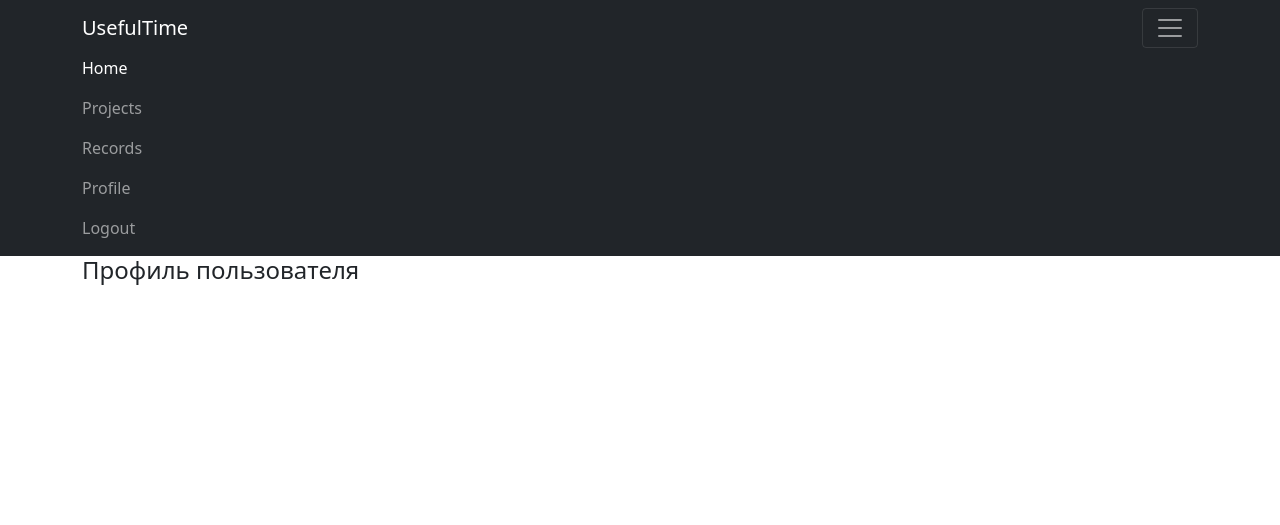
After one commit to killroyka/useful_time, a Django app: page /auth/profile/ in a window 1280 px wide, after a click that opens the changed part. The commit adds this page. Shown: the top 525 px of the page. Run offline with Django 3.2, Linux system fonts and the light colour scheme; the visitor is signed in with stand-in values (Sample User, id 1); some libraries are stand-ins or nearby versions.

Commit message:
profile addet

```diff
--- a/useful_time/templates/includes/base_records_list.html
+++ b/useful_time/templates/includes/base_records_list.html
@@ -3,7 +3,7 @@
     {% for record in records %}
         <div class="col-sm-12 col-md-6 col-lg-4 my-3">
             <a href="/records/{{ record.id }}" class="item">
-                <div class="card" style="width: 100%; border: solid {{ record.project.color }}">
+                <div class="card" style="height: 500px; border: solid {{ record.project.color }}">
                     <div class="card-header">
                         {{ record.name }}
                     </div>
--- a/useful_time/templates/includes/header.html
+++ b/useful_time/templates/includes/header.html
@@ -6,16 +6,16 @@
             <span class="navbar-toggler-icon"></span>
         </button>
         <div class="collapse navbar-collapse" id="navbarNavAltMarkup">
-                <div class="navbar-nav">
+            <div class="navbar-nav d-flex justify-content-end">
                 <a class="nav-link active" aria-current="page" href="#">Home</a>
-                    <a class="nav-link" href="/projects">Projects</a>
-                    <a class="nav-link" href="/records">Records</a>
+                <a class="nav-link" href="{% url 'projects_list' %}">Projects</a>
+                <a class="nav-link" href="{% url 'records_list' %}">Records</a>
                 {% if user.is_authenticated %}
-                    <a class="nav-link" href="#">Profile</a>
-                    <a class="nav-link" href="#">Logout</a>
+                <a class="nav-link" href="{% url 'profile' %}">Profile</a>
+                <a class="nav-link" href="{% url 'logout' %}">Logout</a>
                 {% else %}
-                    <a class="nav-link" href="#">Login</a>
-                    <a class="nav-link" href="#">Signup</a>
+                <a class="nav-link" href="{% url 'login' %}">Login</a>
+                <a class="nav-link" href="{% url 'signup' %}">Signup</a>
                 {% endif %}
             </div>
         </div>
--- /dev/null
+++ b/useful_time/templates/users/profile.html
@@ -0,0 +1,4 @@
+{% extends 'base.html' %}
+{% block content %}
+<h4>Профиль пользователя</h4>
+{% endblock %}
--- a/useful_time/users/urls.py
+++ b/useful_time/users/urls.py
@@ -3,6 +3,7 @@ from django.urls import path
 from . import views
 
 urlpatterns = [
+    # Регистрация
     path('signup/', views.UserSignUpView.as_view(),
          name='signup'),
     path('login/', views.UserLoginView.as_view(),
@@ -21,4 +22,8 @@ urlpatterns = [
          name='password_reset_confirm'),
     path('password_reset_complete/', views.UserPasswordResetCompleteView.as_view(),
          name='password_reset_complete'),
+    # /Регистрация
+
+    path('profile/', views.Profile.as_view(), name='profile')
+
 ]
--- a/useful_time/users/views.py
+++ b/useful_time/users/views.py
@@ -12,6 +12,8 @@ from django.core.mail import EmailMessage
 from django.shortcuts import redirect
 from django.urls import reverse, reverse_lazy
 from django.views.generic import CreateView
+from django.views.generic.base import TemplateView
+
 
 from users.forms import RegistrationForm
 
@@ -80,3 +82,7 @@ class UserPasswordResetConfirmView(PasswordResetConfirmView):
 class UserPasswordResetCompleteView(PasswordResetCompleteView):
     success_url = '/'
     template_name = 'users/password_reset_complete.html'
+
+
+class Profile(LoginRequiredMixin, TemplateView):
+    template_name = 'users/profile.html'
```
Lines whose indentation alone changed are shown as unchanged.
